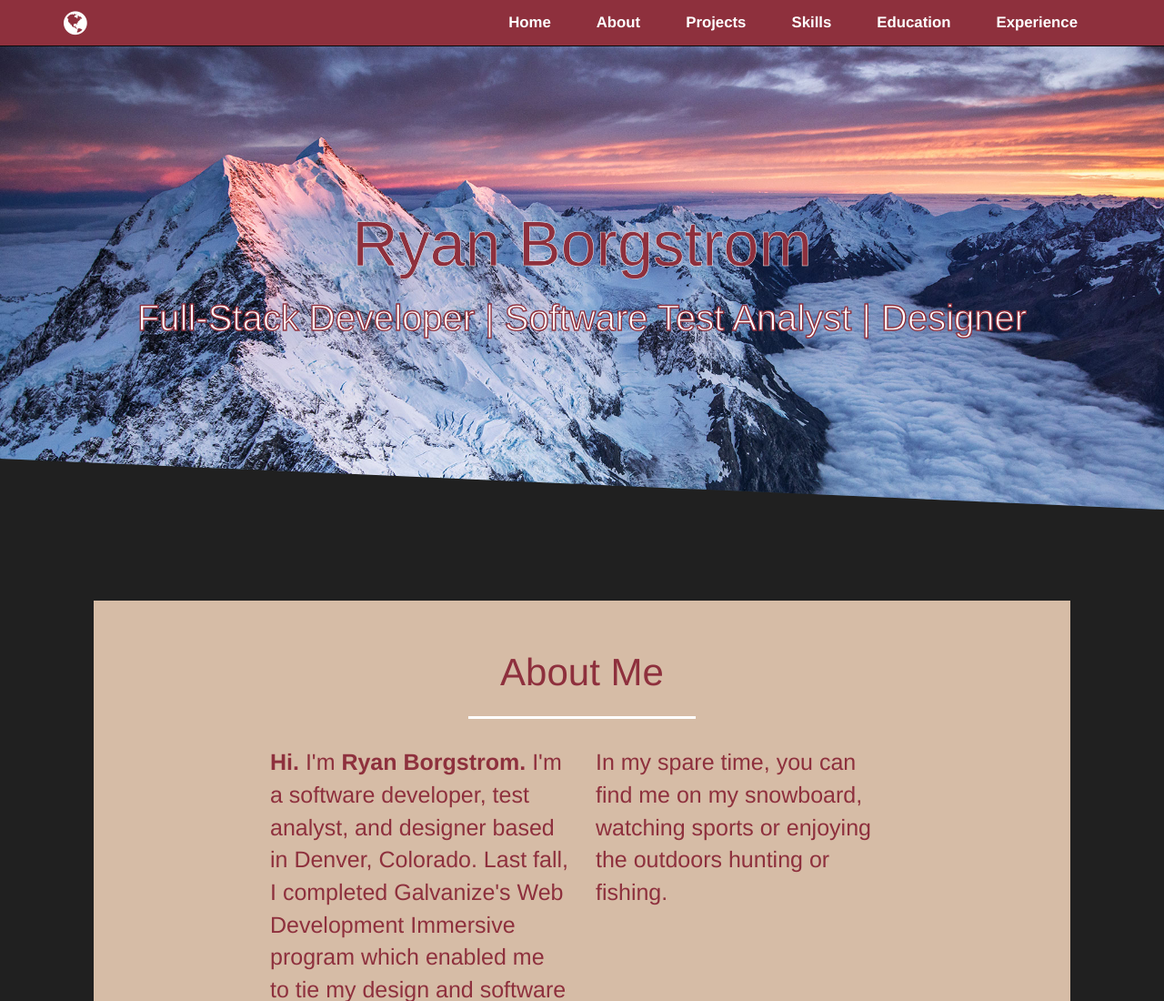
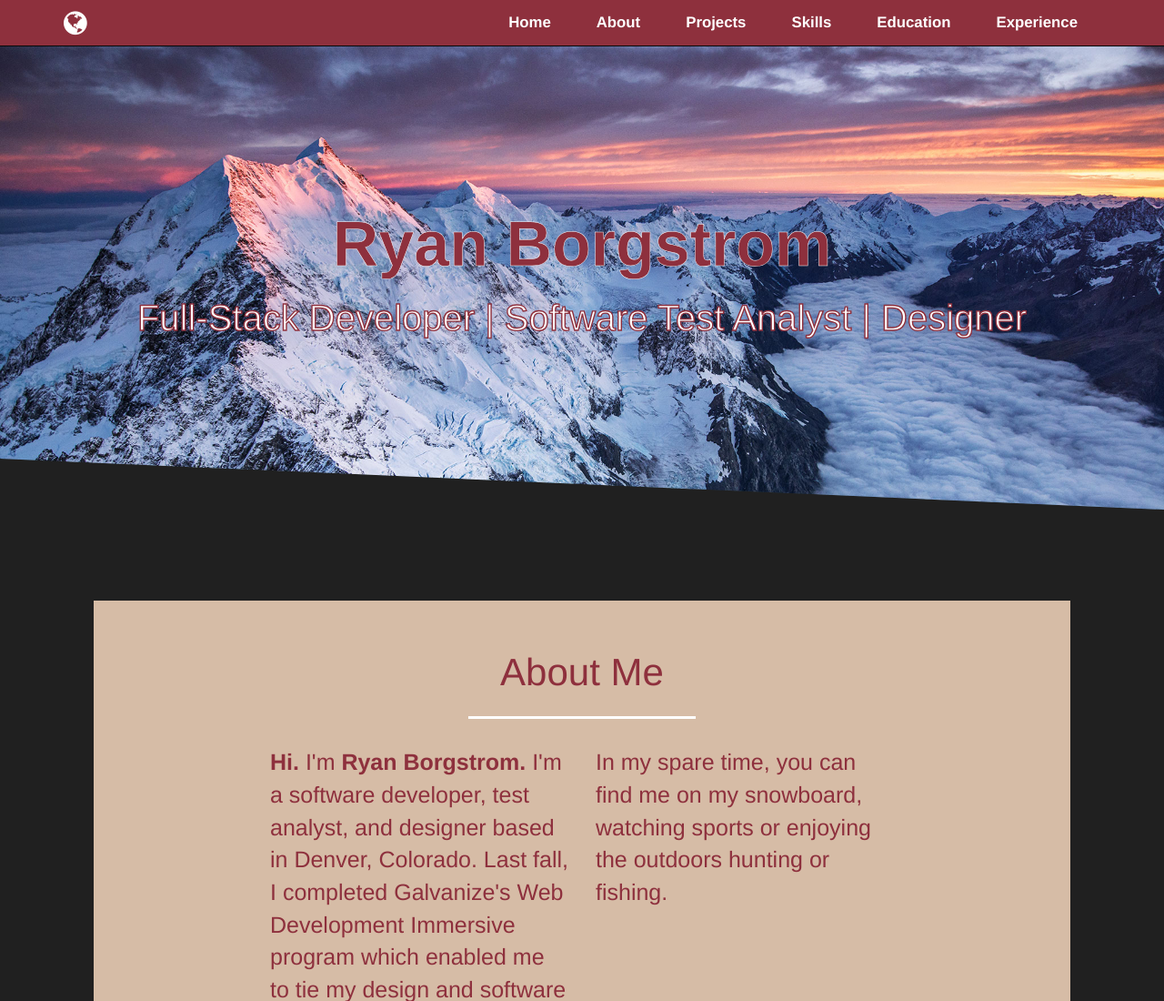
Before and after one commit to rkborgstrom/Developer-Portfolio, a website: page public/index.html in a window 1280 px wide. Shown: the top 1100 px of the page at 91% size. Drawn offline with nearby package versions, Linux system fonts and the light colour scheme.

Commit message:
'updates'

```diff
--- a/public/index.html
+++ b/public/index.html
@@ -61,7 +61,7 @@
 
     <header>
       <div class="top-message">
-        <h1>Ryan Borgstrom </h1>
+        <h1><strong>Ryan Borgstrom </strong></h1>
 
         <h2>Full-Stack Developer | Software Test Analyst | Designer</h2>
 
```
